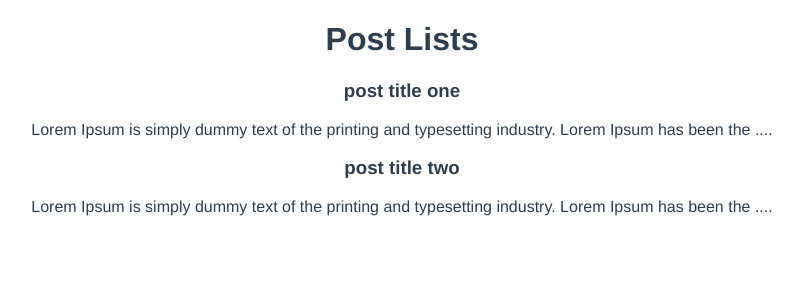
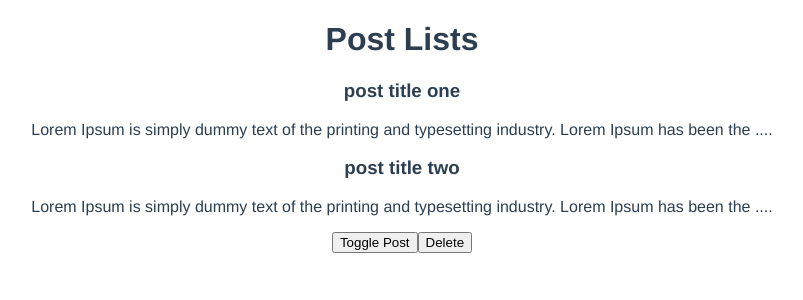
Before and after one commit to ChanHeinKyaw/Vue_JS, a Vue app in the folder Chapter_10/composition-api/: page / in a window 1280 px wide. Shown: the top 300 px of the page, without its empty margins (238-1041 px from the left). Built offline with nearby package versions, Linux system fonts and the light colour scheme.

Commit message:
lifecycle hook in composition api

```diff
--- a/Chapter_10/composition-api/src/components/PostList.vue
+++ b/Chapter_10/composition-api/src/components/PostList.vue
@@ -5,9 +5,15 @@
 </template>
 
 <script>
+import { onMounted, onUnmounted, onUpdated } from 'vue';
 import SinglePost from './SinglePost'
 export default {
     components: { SinglePost },
-    props: ["posts"]
+    props: ["posts"],
+    setup(){
+        onMounted(() => console.log("Component Mounted!"));
+        onUnmounted(() => console.log("Component Unmounted!"));
+        onUpdated(() => console.log("Component onUpdated!"));
+    }
 }
 </script>
--- a/Chapter_10/composition-api/src/views/HomeView.vue
+++ b/Chapter_10/composition-api/src/views/HomeView.vue
@@ -1,7 +1,11 @@
 <template>
   <div class="home">
     <h1>Post Lists</h1>
-    <PostList :posts="posts"></PostList>
+    <div v-if="showPost">
+      <PostList :posts="posts"></PostList>
+    </div>
+    <button @click="showPost=!showPost">Toggle Post</button>
+    <button @click="posts.pop()">Delete</button>
   </div>
 </template>
 
@@ -11,13 +15,15 @@ import { ref } from 'vue';
 export default {
   components: { PostList },
   setup(){
+    let showPost = ref(true);
     let posts = ref([
       {title: "post title one", body: "Lorem Ipsum is simply dummy text of the printing and typesetting industry. Lorem Ipsum has been the industry's standard dummy text ever since the 1500s, when an unknown printer took a galley of type and scrambled it to make a type specimen book. It has survived not only five centuries, but also the leap into electronic typesetting, remaining essentially unchanged", id: 1},
       {title: "post title two", body: "Lorem Ipsum is simply dummy text of the printing and typesetting industry. Lorem Ipsum has been the industry's standard dummy text ever since the 1500s, when an unknown printer took a galley of type and scrambled it to make a type specimen book. It has survived not only five centuries, but also the leap into electronic typesetting, remaining essentially unchanged", id: 2}
     ])
 
     return {
-      posts
+      posts,
+      showPost
     }
   }
 }
```
